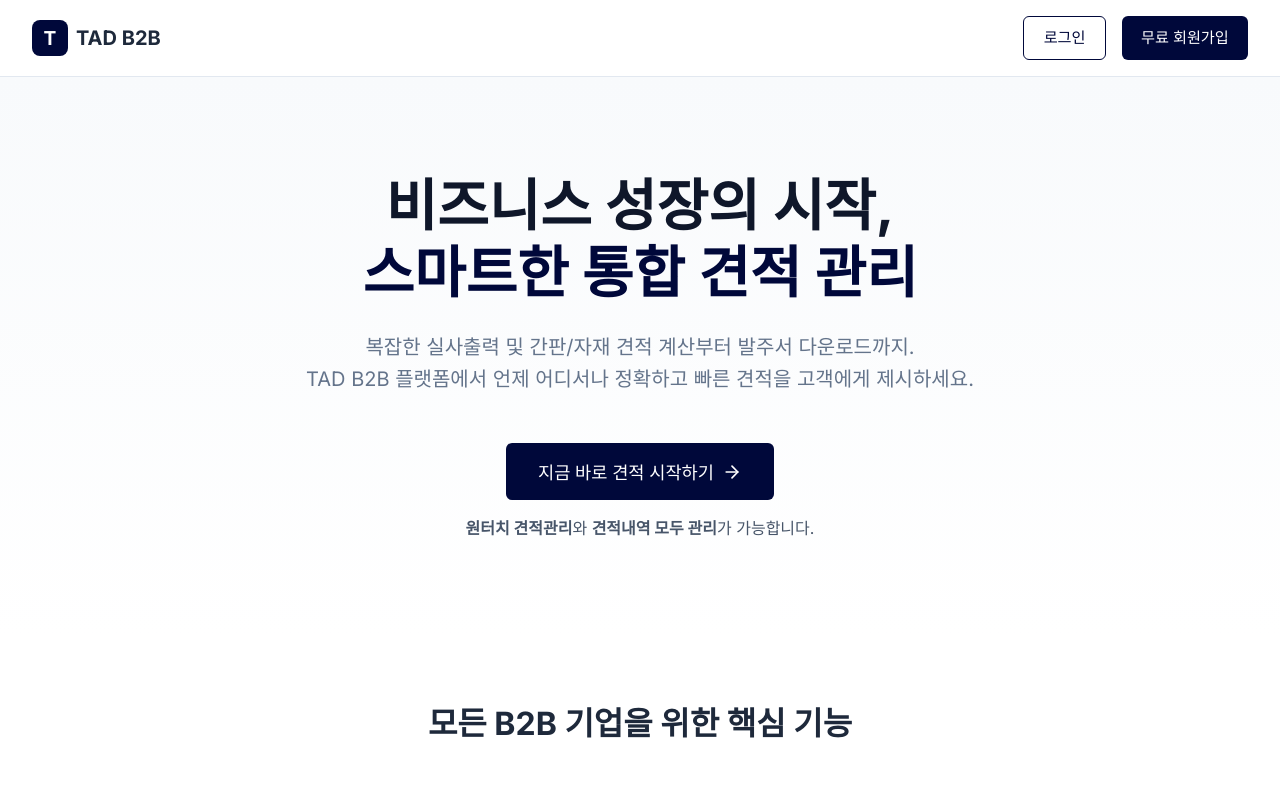
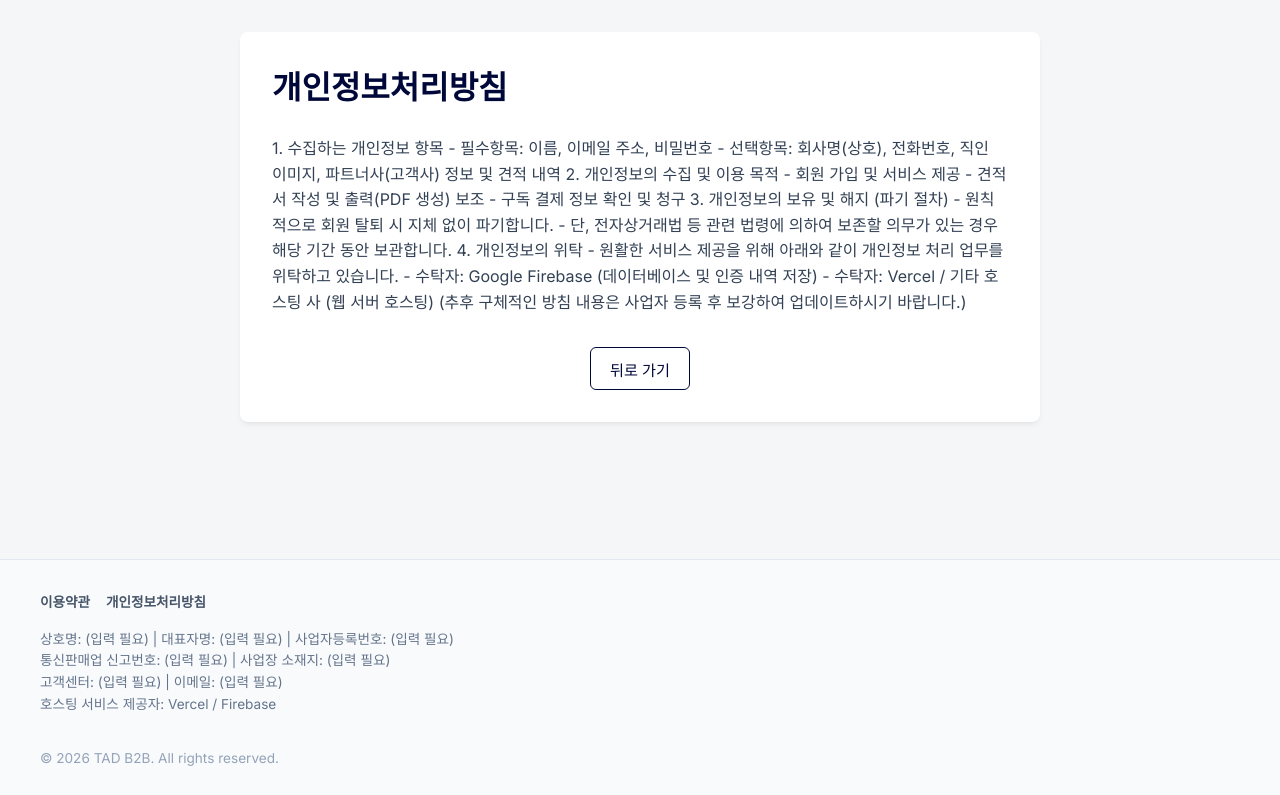
Before and after one commit to 98parks-create/tad, a React (Vite) app: page /privacy in a window 1280 px wide. Before the commit this address led to /. Shown: the top 795 px of the page. Built offline with nearby package versions, Linux system fonts and the light colour scheme; no server answers.

Commit message:
feat: Add Footer, Terms, Privacy pages and Signup checkboxes

```diff
--- a/src/App.jsx
+++ b/src/App.jsx
@@ -11,6 +11,9 @@ import Landing from './pages/Landing';
 import AuthCallback from './pages/AuthCallback';
 import PrivateRoute from './components/PrivateRoute';
 import { AuthProvider, useAuth } from './contexts/AuthContext';
+import Terms from './pages/Terms';
+import Privacy from './pages/Privacy';
+import Footer from './components/Footer';
 import './index.css';
 
 function AppContent() {
@@ -29,13 +32,20 @@ function AppContent() {
 
   if (!currentUser) {
     return (
+      <div style={{ display: 'flex', flexDirection: 'column', minHeight: '100vh' }}>
+        <div style={{ flex: 1 }}>
           <Routes>
             <Route path="/" element={<Landing />} />
             <Route path="/login" element={<Login />} />
             <Route path="/signup" element={<Signup />} />
             <Route path="/auth/callback/:provider" element={<AuthCallback />} />
+            <Route path="/terms" element={<Terms />} />
+            <Route path="/privacy" element={<Privacy />} />
             <Route path="*" element={<Navigate to="/" />} />
           </Routes>
+        </div>
+        <Footer />
+      </div>
     );
   }
 
@@ -103,9 +113,12 @@ function AppContent() {
             <Route path="/create" element={<PrivateRoute><CreateQuote /></PrivateRoute>} />
             <Route path="/list" element={<PrivateRoute><QuoteList /></PrivateRoute>} />
             <Route path="/settings" element={<PrivateRoute><Settings /></PrivateRoute>} />
+            <Route path="/terms" element={<Terms />} />
+            <Route path="/privacy" element={<Privacy />} />
             <Route path="*" element={<Navigate to="/" />} />
           </Routes>
         </div>
+        <Footer />
       </main>
     </div>
   );
--- /dev/null
+++ b/src/components/Footer.jsx
@@ -0,0 +1,24 @@
+import React from 'react';
+import { Link } from 'react-router-dom';
+
+export default function Footer() {
+  return (
+    <footer style={{ marginTop: 'auto', padding: '2rem 1.5rem', borderTop: '1px solid #e2e8f0', backgroundColor: '#f8fafc', color: '#64748b', fontSize: '0.85rem' }}>
+      <div style={{ maxWidth: '1200px', margin: '0 auto', display: 'flex', flexDirection: 'column', gap: '1rem' }}>
+        <div style={{ display: 'flex', gap: '1rem', flexWrap: 'wrap', fontWeight: 'bold' }}>
+          <Link to="/terms" style={{ color: '#475569', textDecoration: 'none' }}>이용약관</Link>
+          <Link to="/privacy" style={{ color: '#475569', textDecoration: 'none' }}>개인정보처리방침</Link>
+        </div>
+        <div style={{ lineHeight: '1.6' }}>
+          상호명: (입력 필요) | 대표자명: (입력 필요) | 사업자등록번호: (입력 필요)<br />
+          통신판매업 신고번호: (입력 필요) | 사업장 소재지: (입력 필요)<br />
+          고객센터: (입력 필요) | 이메일: (입력 필요)<br />
+          호스팅 서비스 제공자: Vercel / Firebase
+        </div>
+        <div style={{ marginTop: '1rem', color: '#94a3b8' }}>
+          © {new Date().getFullYear()} TAD B2B. All rights reserved.
+        </div>
+      </div>
+    </footer>
+  );
+}
--- /dev/null
+++ b/src/pages/Privacy.jsx
@@ -0,0 +1,34 @@
+import React from 'react';
+import { Link } from 'react-router-dom';
+
+export default function Privacy() {
+  return (
+    <div className="card" style={{ maxWidth: '800px', margin: '2rem auto', padding: '2rem' }}>
+      <h1 style={{ marginBottom: '1.5rem', color: 'var(--primary-color)' }}>개인정보처리방침</h1>
+      <div style={{ lineHeight: '1.6', color: '#334155', whiteSpace: 'pre-wrap' }}>
+        1. 수집하는 개인정보 항목
+        - 필수항목: 이름, 이메일 주소, 비밀번호
+        - 선택항목: 회사명(상호), 전화번호, 직인 이미지, 파트너사(고객사) 정보 및 견적 내역
+
+        2. 개인정보의 수집 및 이용 목적
+        - 회원 가입 및 서비스 제공
+        - 견적서 작성 및 출력(PDF 생성) 보조
+        - 구독 결제 정보 확인 및 청구
+
+        3. 개인정보의 보유 및 해지 (파기 절차)
+        - 원칙적으로 회원 탈퇴 시 지체 없이 파기합니다.
+        - 단, 전자상거래법 등 관련 법령에 의하여 보존할 의무가 있는 경우 해당 기간 동안 보관합니다.
+
+        4. 개인정보의 위탁
+        - 원활한 서비스 제공을 위해 아래와 같이 개인정보 처리 업무를 위탁하고 있습니다.
+        - 수탁자: Google Firebase (데이터베이스 및 인증 내역 저장)
+        - 수탁자: Vercel / 기타 호스팅 사 (웹 서버 호스팅)
+
+        (추후 구체적인 방침 내용은 사업자 등록 후 보강하여 업데이트하시기 바랍니다.)
+      </div>
+      <div style={{ marginTop: '2rem', textAlign: 'center' }}>
+        <button className="btn btn-outline" onClick={() => window.history.back()}>뒤로 가기</button>
+      </div>
+    </div>
+  );
+}
--- a/src/pages/Signup.jsx
+++ b/src/pages/Signup.jsx
@@ -78,7 +78,7 @@ export default function Signup() {
           <div style={{ display: 'flex', alignItems: 'flex-start', gap: '0.5rem', marginTop: '0.5rem', fontSize: '0.9rem', color: '#475569' }}>
             <input type="checkbox" id="terms" ref={termsRef} style={{ width: 'auto', marginTop: '0.2rem' }} />
             <label htmlFor="terms" style={{ margin: 0, fontWeight: 'normal', cursor: 'pointer', lineHeight: '1.4' }}>
-              [필수] 서비스 이용약관 및 개인정보 처리방침에 동의합니다.
+              [필수] <Link to="/terms" target="_blank" style={{ color: 'var(--primary-color)', textDecoration: 'underline' }}>서비스 이용약관</Link> 및 <Link to="/privacy" target="_blank" style={{ color: 'var(--primary-color)', textDecoration: 'underline' }}>개인정보 처리방침</Link>에 동의합니다.
             </label>
           </div>
 
--- /dev/null
+++ b/src/pages/Terms.jsx
@@ -0,0 +1,26 @@
+import React from 'react';
+import { Link } from 'react-router-dom';
+
+export default function Terms() {
+  return (
+    <div className="card" style={{ maxWidth: '800px', margin: '2rem auto', padding: '2rem' }}>
+      <h1 style={{ marginBottom: '1.5rem', color: 'var(--primary-color)' }}>서비스 이용약관</h1>
+      <div style={{ lineHeight: '1.6', color: '#334155', whiteSpace: 'pre-wrap' }}>
+        제 1조 (목적)
+        본 약관은 TAD B2B(이하 "회사")가 제공하는 견적서 자동화 및 관련 서비스의 이용과 관련하여, 회사와 회원 간의 권리, 의무, 책임사항 및 기타 필요한 사항을 규정함을 목적으로 합니다.
+
+        제 2조 (유료 서비스 및 환불 규정)
+        1. 회사는 무료 요금제(FREE)와 유료 요금제(PRO)를 제공합니다.
+        2. 유료 요금제는 정기결제 방식으로 제공되며, 결제 후 서비스 이용 내역이 없는 경우 결제일로부터 7일 이내 전액 환불이 가능합니다. 단, 결제 후 5건 이상의 견적서를 발행하였거나 서비스의 유료 기능을 일부라도 사용한 경우 환불이 제한될 수 있습니다.
+
+        제 3조 (서비스 중단)
+        1. 회사는 컴퓨터 등 정보통신설비의 보수점검, 교체 및 고장, 통신두절 등의 사유가 발생한 경우에는 서비스의 제공을 일시적으로 중단할 수 있습니다.
+
+        (추후 구체적인 약관 내용은 사업자 등록 후 보강하여 업데이트하시기 바랍니다.)
+      </div>
+      <div style={{ marginTop: '2rem', textAlign: 'center' }}>
+        <button className="btn btn-outline" onClick={() => window.history.back()}>뒤로 가기</button>
+      </div>
+    </div>
+  );
+}
```
Lines whose indentation alone changed are shown as unchanged.
